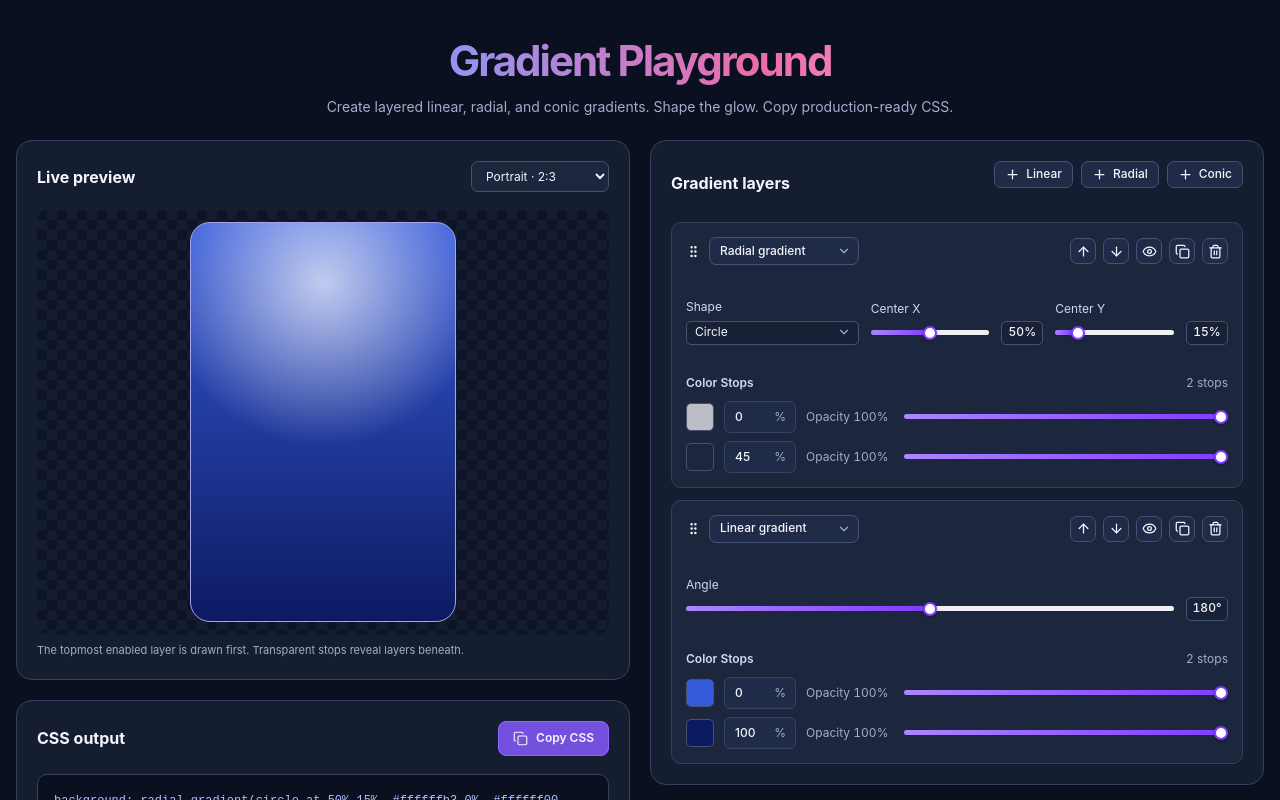
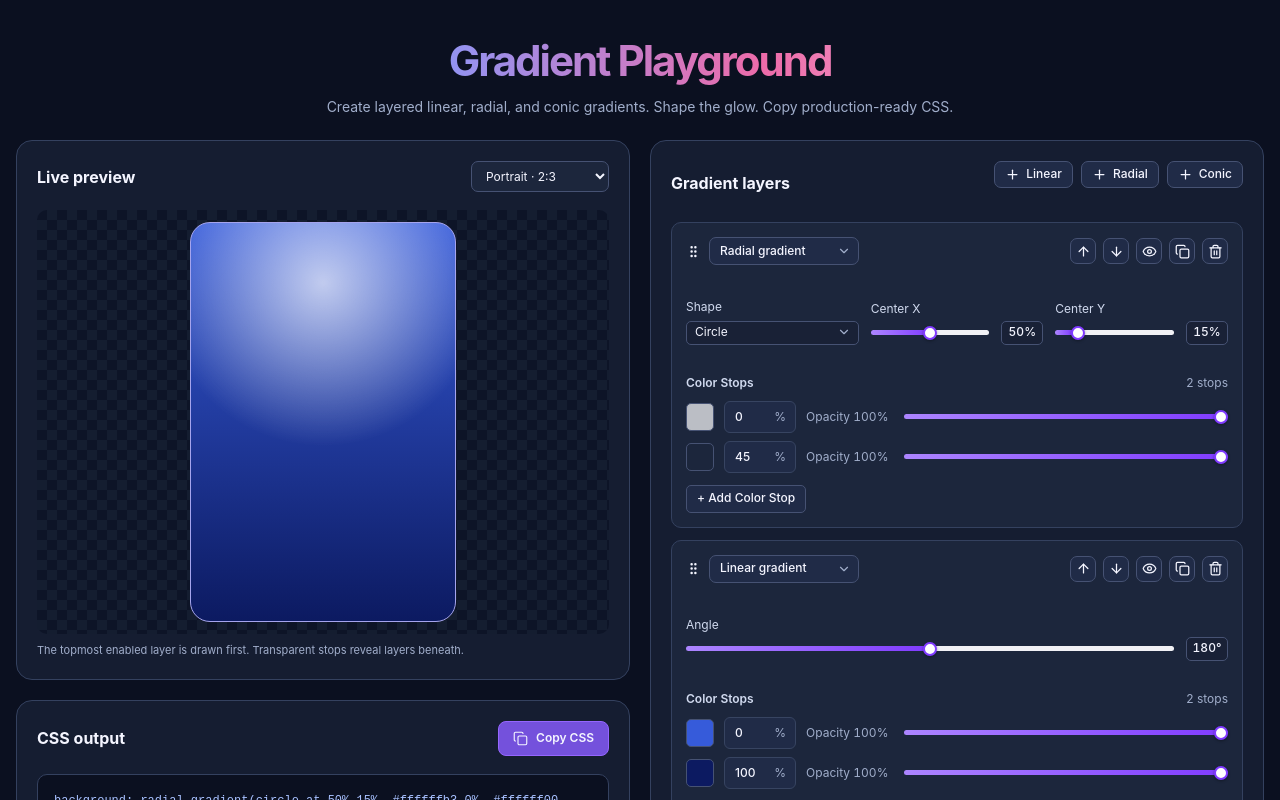
Before and after one commit to thomas367/gradientPlayground, a React (Vite) app: page / in a window 1280 px wide. Shown: the top 800 px of the page. Built offline with nearby package versions, Linux system fonts and the light colour scheme.

Commit message:
Implement add color stop btn

```diff
--- a/src/components/gradientLayers/controls/colorStops/colorStops.tsx
+++ b/src/components/gradientLayers/controls/colorStops/colorStops.tsx
@@ -1,5 +1,6 @@
 import type React from 'react';
 import { observer } from 'mobx-react-lite';
+import { gradientStore } from 'stores/gradientStore';
 import type { GradientLayer } from 'types/gradient';
 import { ColorStop } from 'components/gradientLayers/controls/colorStops/colorStop';
 
@@ -10,6 +11,8 @@ interface ColorStopsProps {
 }
 
 export const ColorStops = observer(function ColorStops({ layer }: ColorStopsProps): React.JSX.Element {
+    const { addColorStop } = gradientStore;
+
     return (
         <Styled.Wrapper>
             <Styled.ColorStopsHeader>
@@ -19,8 +22,17 @@ export const ColorStops = observer(function ColorStops({ layer }: ColorStopsProp
                 </Styled.ColorStopsCount>
             </Styled.ColorStopsHeader>
             {layer.stops.map((stop) => (
-                <ColorStop key={stop.id} layerId={layer.id} gradientType={layer.type} stop={stop} enabled={layer.enabled} />
+                <ColorStop
+                    key={stop.id}
+                    layerId={layer.id}
+                    gradientType={layer.type}
+                    stop={stop}
+                    enabled={layer.enabled}
+                />
             ))}
+            <Styled.AddColorStopButton type="button" disabled={!layer.enabled} onClick={() => addColorStop(layer.id)}>
+                + Add Color Stop
+            </Styled.AddColorStopButton>
         </Styled.Wrapper>
     );
 });
--- a/src/components/gradientLayers/controls/colorStops/styles.tsx
+++ b/src/components/gradientLayers/controls/colorStops/styles.tsx
@@ -102,3 +102,43 @@ export const OpacityLabel = styled.span`
     font-variant-numeric: tabular-nums;
     white-space: nowrap;
 `;
+
+export const AddColorStopButton = styled.button`
+    display: inline-flex;
+    align-items: center;
+    align-self: flex-start;
+    justify-content: center;
+    gap: 6px;
+    height: 28px;
+    padding: 0 10px;
+    margin-top: 4px;
+    border: 1px solid var(--color-secondary-border);
+    border-radius: 5px;
+    background: #202b47;
+    color: var(--color-text);
+    font-family: inherit;
+    font-size: 12px;
+    font-weight: 500;
+
+    cursor: pointer;
+    transition:
+        background 150ms,
+        border-color 150ms;
+
+    &:hover:not(:disabled) {
+        background: #2a3654;
+        border-color: var(--color-primary-hover);
+    }
+
+    &:focus-visible {
+        outline: 2px solid var(--color-primary);
+        outline-offset: 2px;
+    }
+
+    &:disabled {
+        background: #192136;
+        border-color: var(--color-border);
+        color: #76829c;
+        cursor: not-allowed;
+    }
+`;
```
